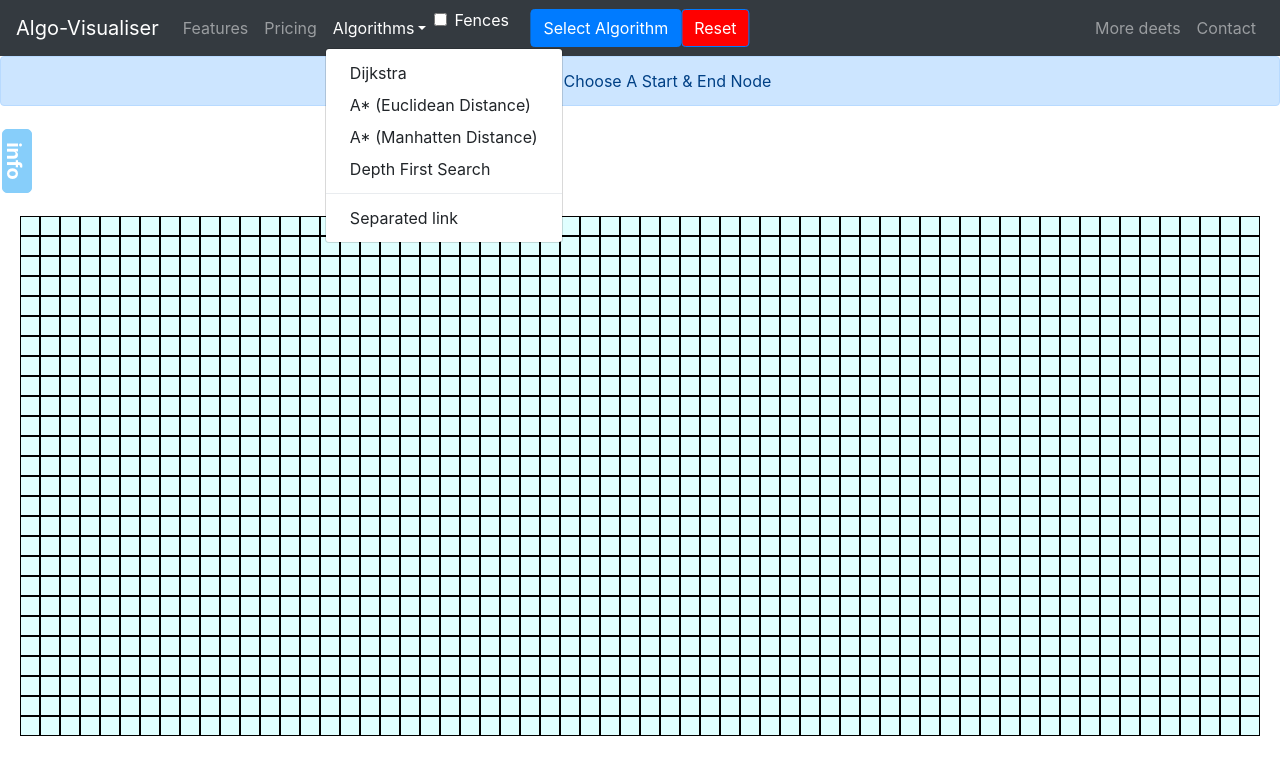
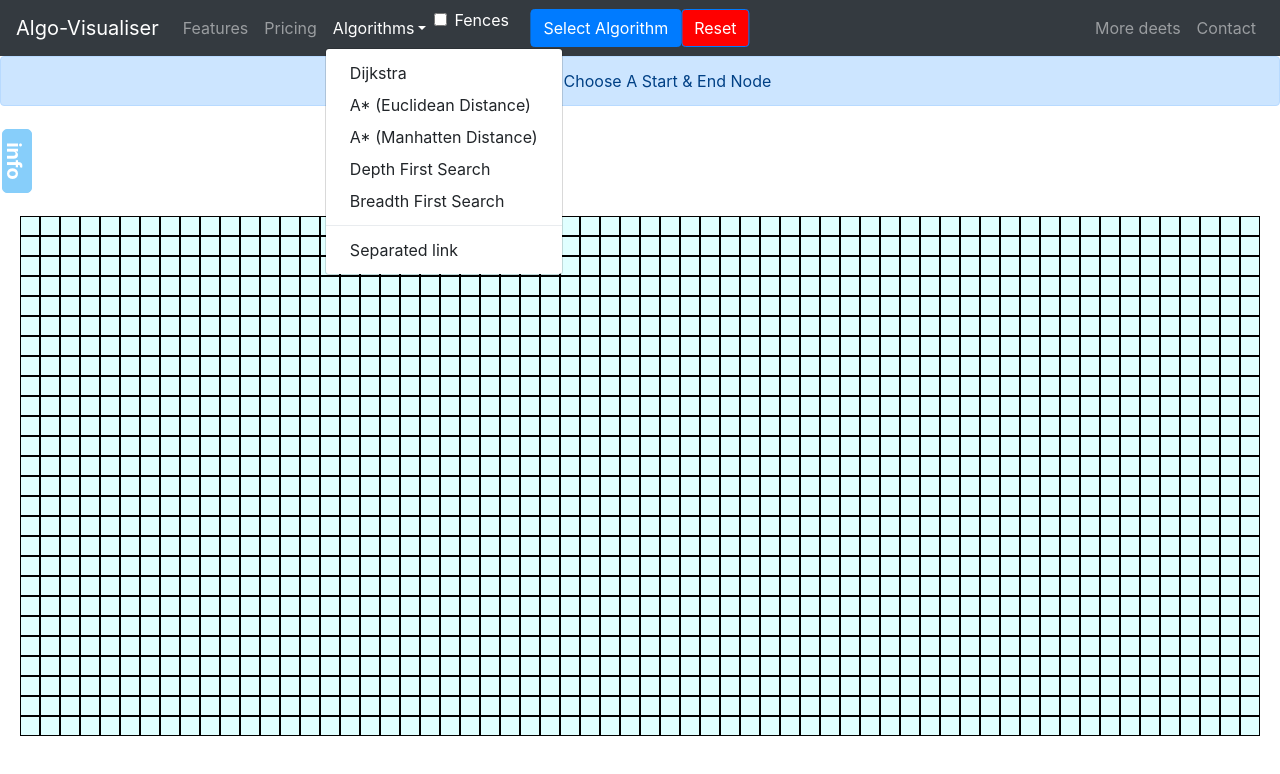
Before and after one commit to Walker-TW/Algorithm-Visualizer, a React (Create React App) app: page / in a window 1280 px wide. Both pictures are taken after a click on the button "Algorithms". Shown: the top 774 px of the page. Built offline with nearby package versions, Linux system fonts and the light colour scheme.

Commit message:
Set up connections between header, grid and bfs

```diff
--- /dev/null
+++ b/src/Algorithms/bfs.js
@@ -0,0 +1,3 @@
+export function breadthFirstSearch() {}
+
+export function findShortestPathBFS() {}
--- a/src/Grid/Grid.js
+++ b/src/Grid/Grid.js
@@ -5,6 +5,7 @@ import Node from "./Node/Node";
 import Header from "./Header/Header";
 import { Alert } from "react-bootstrap";
 import Info from "./Info/Info";
+import { breadthFirstSearch, findShortestPathBFS } from "../Algorithms/bfs.js";
 import { depthFirstSearch, findShortestPathDFS } from "../Algorithms/dfs.js";
 import { dijkstra, findShortestPath } from "../Algorithms/dijkstra";
 import {
@@ -134,7 +135,13 @@ export default class Grid extends Component {
       this.runAstarManhatten();
     } else if (algorithm === "Depth First Search") {
       this.runDepthFirstSearch();
+    } else if (algorithm === "Breadth First Search") {
+      this.runBreadthFirstSearch();
     }
+  };
+
+  runBreadthFirstSearch = () => {
+    console.log("this works");
   };
 
   runDepthFirstSearch = () => {
--- a/src/Grid/Header/Header.js
+++ b/src/Grid/Header/Header.js
@@ -35,6 +35,11 @@ const Header = (props) => {
               id={"set-depth-first-search"}
               onClick={() => setAlgorithm("Depth First Search")}
               children={"Depth First Search"}
+            />
+            <NavDropdown.Item
+              id={"set-breadth-first-search"}
+              onClick={() => setAlgorithm("Breadth First Search")}
+              children={"Breadth First Search"}
             />
             <NavDropdown.Divider />
             <NavDropdown.Item children={"Separated link"} />
```
